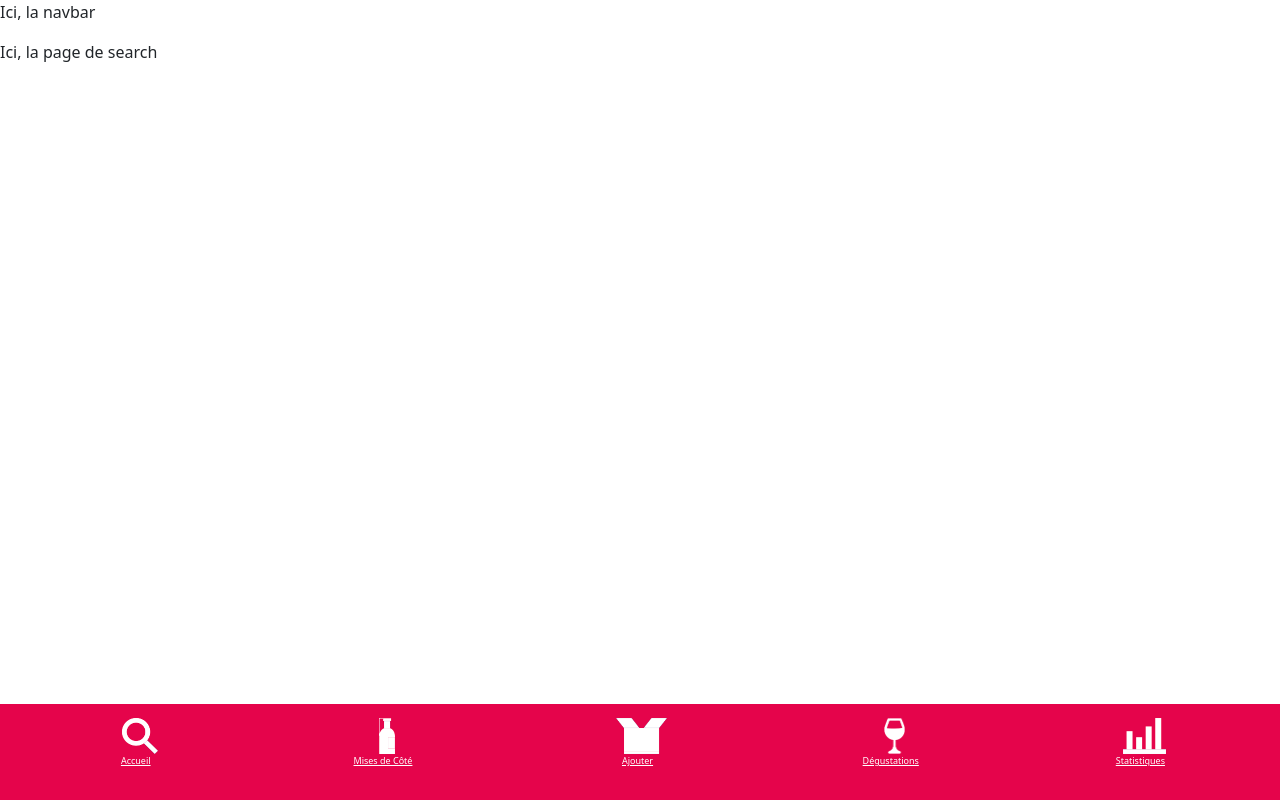
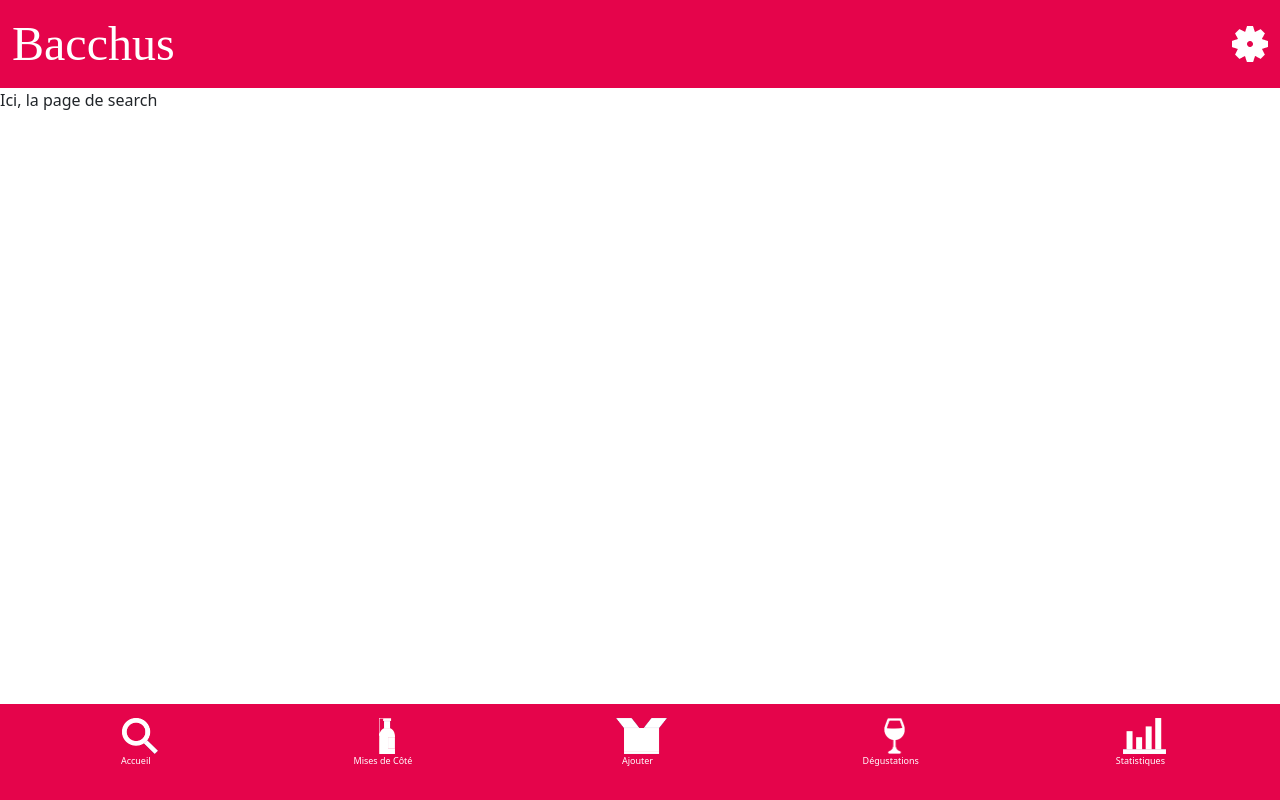
Before and after one commit to FlorentGeron/bacchus-react, a React (Create React App) app: page / in a window 1280 px wide. Built offline with nearby package versions, Linux system fonts and the light colour scheme; a web font is replaced by a local one.

Commit message:
top navbar

```diff
--- a/src/App.js
+++ b/src/App.js
@@ -8,6 +8,7 @@ import AddBottle from './components/AddBottle.js';
 import Degustations from './components/Degustations.js';
 import Metrics from './components/Metrics.js';
 import MisedeCote from './components/MisedeCote.js';
+import Settings from './components/Settings.js';
 
 function App() {
   return (
@@ -19,6 +20,7 @@ function App() {
         <Route  path="add" element={<AddBottle />} />
         <Route  path="degustations" element={<Degustations />} />
         <Route  path="metrics" element={<Metrics />} />
+        <Route  path="settings" element={<Settings />} />
       </Routes>
       <BottomNavbar/>
     </BrowserRouter>
--- a/src/Css/App.scss
+++ b/src/Css/App.scss
@@ -4,9 +4,15 @@
 
 // components SCSS
 @import "bottom_navbar.scss";
+@import "navbar.scss";
 
 .App {
   text-align: center;
+}
+
+a {
+  text-decoration: none;
+  color: $bacchus-dark;
 }
 
 .App-logo {
--- /dev/null
+++ b/src/Css/_navbar.scss
@@ -0,0 +1,21 @@
+.navbar-lewagon {
+  justify-content: space-between;
+  background: $bacchus-primary;
+  color: $bacchus-background;
+  font-family: $logo-font;
+}
+
+
+
+.navbar-lewagon .navbar-collapse {
+  flex-grow: 0;
+}
+
+.navbar-lewagon .navbar-brand img {
+  width: 40px;
+}
+
+.logo {
+  font-size: 3em;
+  font-family: $logo-font;
+}
--- a/src/components/Navbar.js
+++ b/src/components/Navbar.js
@@ -1,6 +1,23 @@
+import {NavLink} from "react-router-dom";
+import cog from "../images/cog-icon.png";
 
 export default function Navbar() {
   return (
-    <p>Ici, la navbar</p>
+    <div className="navbar navbar-expand-sm navbar-light navbar-lewagon">
+  <div className="container-fluid">
+    <div className="logo">Bacchus</div>
+
+
+    <div id="navbarSupportedContent">
+      <ul className="navbar-nav me-auto">
+          <li className="nav-item">
+          <NavLink to="settings">
+            <img src={cog} alt="cog" className="avatar dropdown-toggle"/>
+          </NavLink>
+          </li>
+      </ul>
+    </div>
+  </div>
+</div>
   )
 }
--- /dev/null
+++ b/src/components/Settings.js
@@ -0,0 +1,5 @@
+export default function Settings() {
+  return (
+    <p> This is the settings</p>
+  )
+}
```
